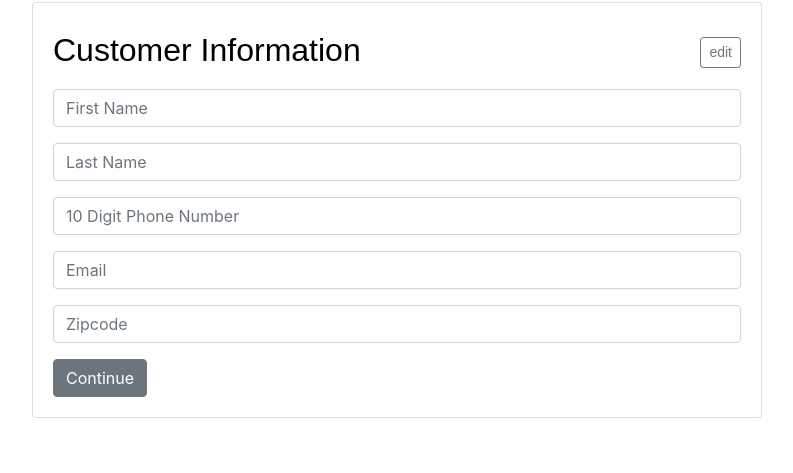
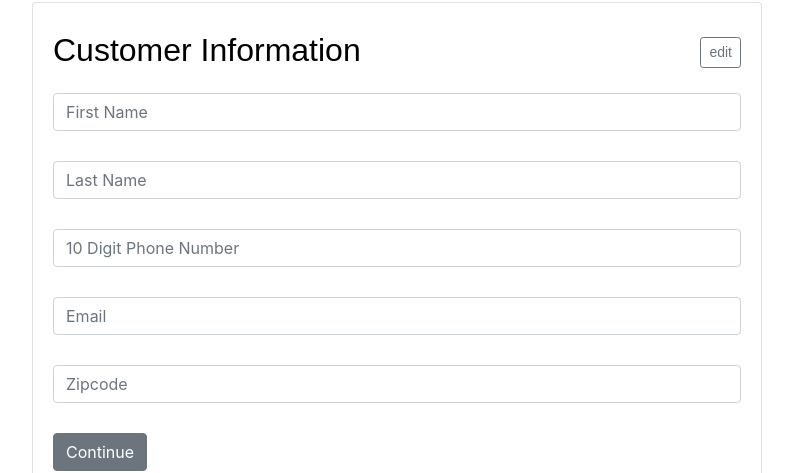
Before and after one commit to joeymariano/App4BarnesApplication, a React (Create React App) app: page / in a window 1280 px wide. Shown: the part 341-814 px from the top of the page, without its empty margins (53-846 px from the left). Built offline with nearby package versions, Linux system fonts and the light colour scheme.

Commit message:
error styling

```diff
--- a/src/App.css
+++ b/src/App.css
@@ -17,9 +17,16 @@ h2{
 }
 
 .form-header {
-	margin-bottom: 20px;
+	margin-bottom: 24px;
 }
 
 .edit-form-button {
 	margin-top: 6px;
 }
+
+.errors{
+	height: 20px;
+	font-size: .8em;
+	color: red;
+	margin-bottom: -6px;
+}
```
